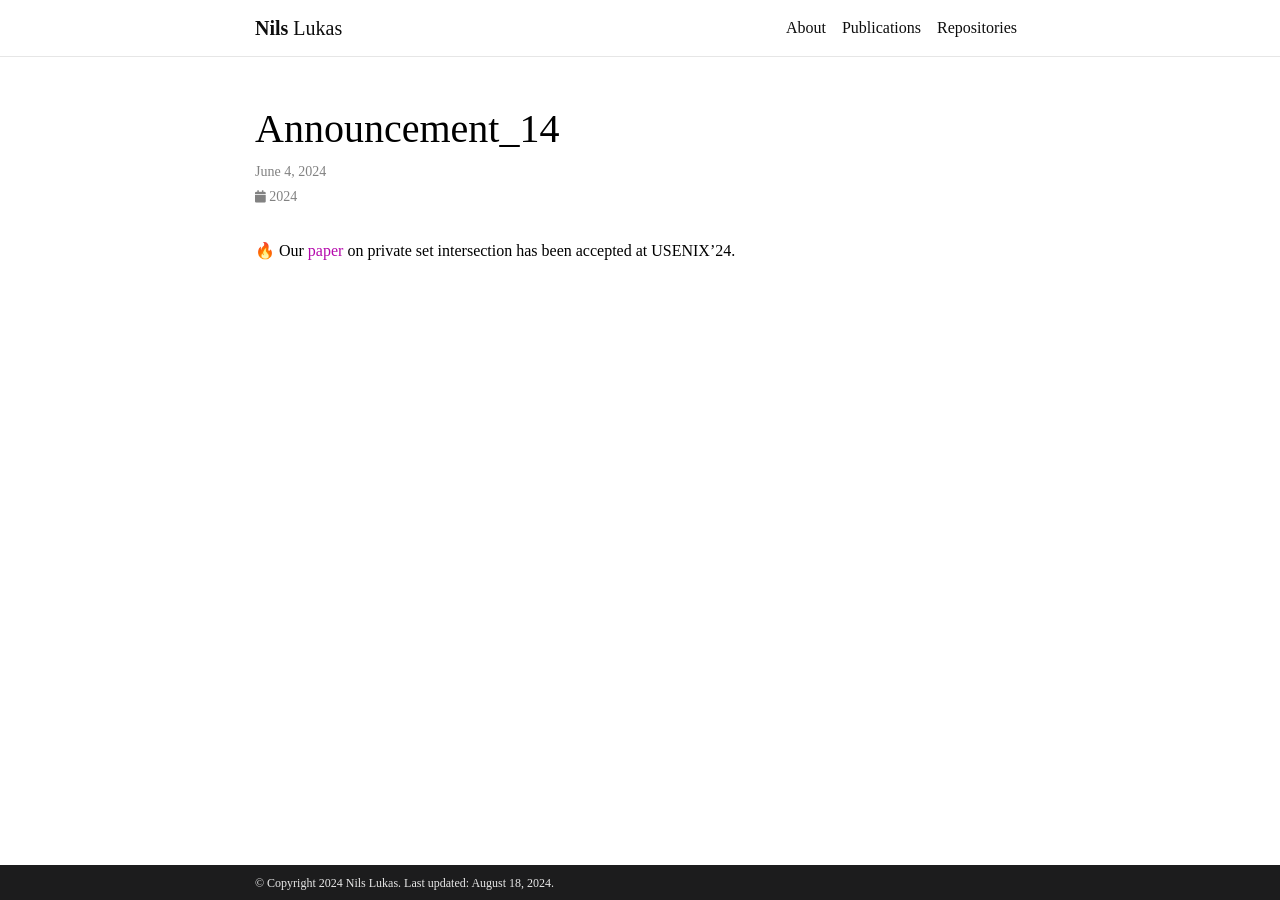
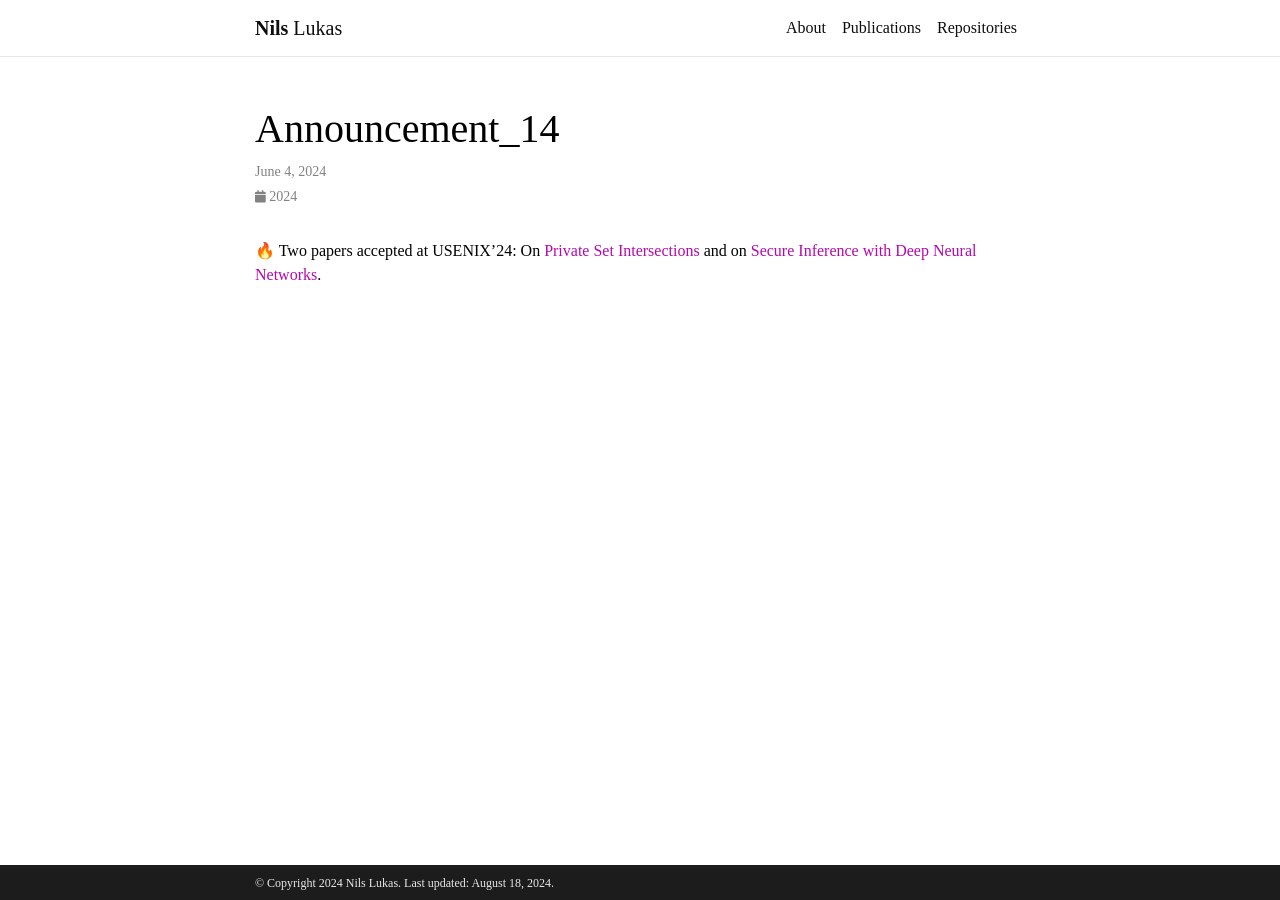
Before and after one commit to nilslukas/nilshendriklukas.github.io, a Jekyll site: the page built from _news/announcement_14.md, in a window 1280 px wide. Built offline with Jekyll 4.4.1, drawn with Linux system fonts in a browser that asks for light colours; emoji names are drawn with the system emoji font; comment, search, counter and statistics services are not loaded; a style sheet for code colours, icons or effects is not loaded.

Commit message:
add text

```diff
--- a/_news/announcement_14.md
+++ b/_news/announcement_14.md
@@ -4,4 +4,5 @@ date: 2024-06-04 12:00:00-0400
 inline: true
 ---
 
-:fire: Our <a href="https://arxiv.org/abs/2310.14565">paper</a> on private set intersection has been accepted at USENIX'24.
+:fire: Two papers accepted at USENIX'24: On <a href="https://arxiv.org/abs/2310.14565">Private Set Intersections</a> and
+on <a href="https://www.usenix.org/system/files/sec24summer-prepub-373-diaa.pdf">Secure Inference with Deep Neural Networks</a>.
```
